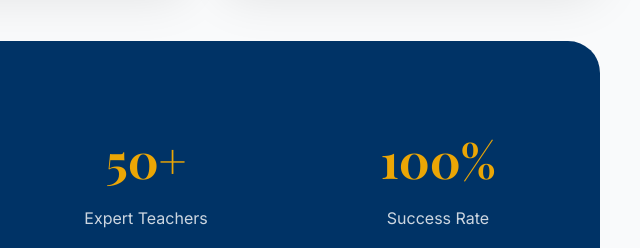
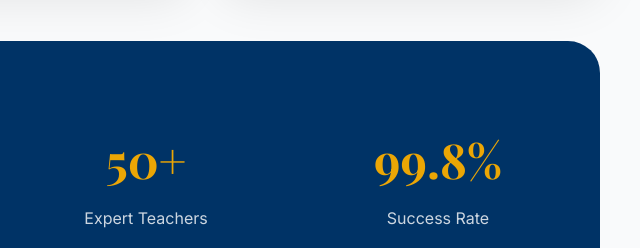
Before and after one commit to datascientistnaman/anniebesantpublicschoolwebsite, a plain HTML site: page index.html in a window 1280 px wide. Shown: the part 1500-1748 px from the top of the page, 640-1280 px from the left. Drawn offline with nearby package versions, Linux system fonts and the light colour scheme.

Commit message:
Update index.html

```diff
--- a/index.html
+++ b/index.html
@@ -930,7 +930,7 @@
                         <div class="stat-label">Expert Teachers</div>
                     </div>
                     <div class="stat-item">
-                        <div class="stat-number">100%</div>
+                        <div class="stat-number">99.8%</div>
                         <div class="stat-label">Success Rate</div>
                     </div>
                 </div>
```
